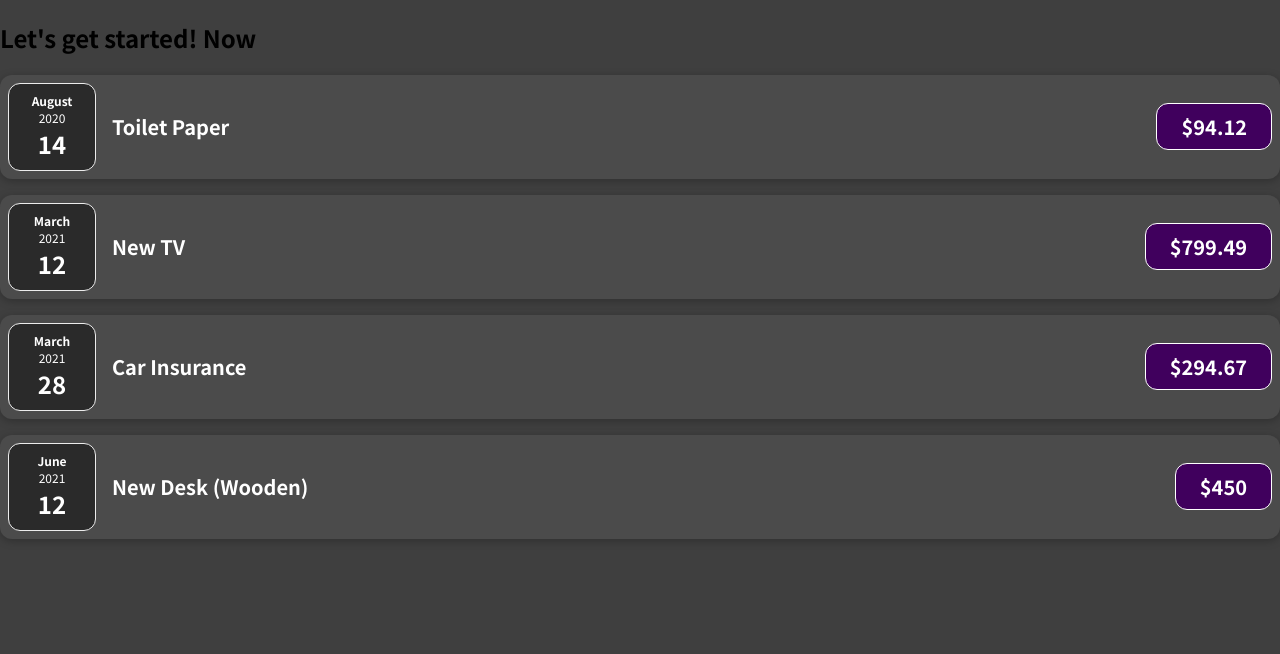
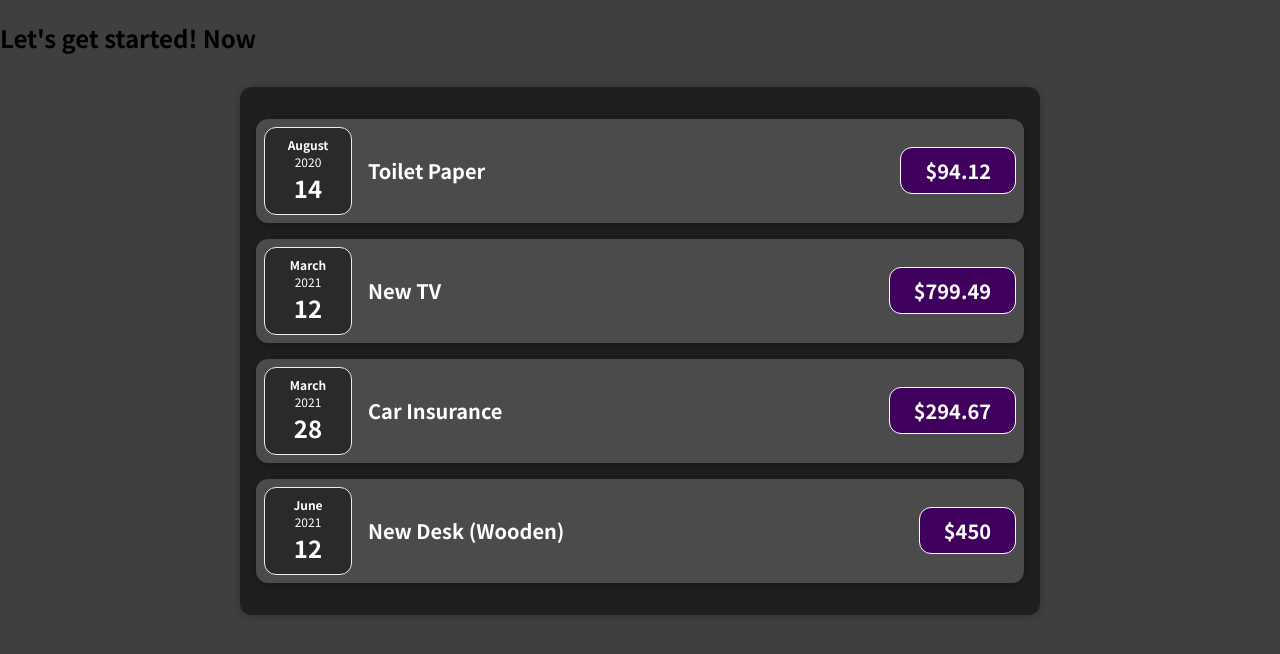
Before and after one commit to mpsujek/react-training, a JavaScript app: page / in a window 1280 px wide. Shown: the top 654 px of the page. Built offline with nearby package versions, Linux system fonts and the light colour scheme.

Commit message:
Separate list of expenses to another component

```diff
--- a/src/App.js
+++ b/src/App.js
@@ -1,4 +1,4 @@
-import ExpenseItem from "./components/ExpenseItem";
+import Expenses from "./components/Expenses";
 
 function App() {
   const expenses = [
@@ -25,14 +25,7 @@
   return (
     <div>
       <h2>Let's get started! Now</h2>
-      {expenses.map((expense) => (
-        <ExpenseItem
-          id={expense.id}
-          title={expense.title}
-          amount={expense.amount}
-          date={expense.date}
-        />
-      ))}
+      <Expenses expenses={expenses} />
     </div>
   );
 }
--- /dev/null
+++ b/src/components/Expenses.css
@@ -0,0 +1,9 @@
+.expenses {
+    padding: 1rem;
+    background-color: rgb(31, 31, 31);
+    margin: 2rem auto;
+    width: 50rem;
+    max-width: 95%;
+    border-radius: 12px;
+    box-shadow: 0 1px 8px rgba(0, 0, 0, 0.25);
+  }
--- /dev/null
+++ b/src/components/Expenses.js
@@ -0,0 +1,16 @@
+import ExpenseItem from "./ExpenseItem";
+import "./Expenses.css";
+export default function Expenses({ expenses }) {
+  return (
+    <div className="expenses">
+      {expenses.map((expense) => (
+        <ExpenseItem
+          id={expense.id}
+          title={expense.title}
+          amount={expense.amount}
+          date={expense.date}
+        />
+      ))}
+    </div>
+  );
+}
```
